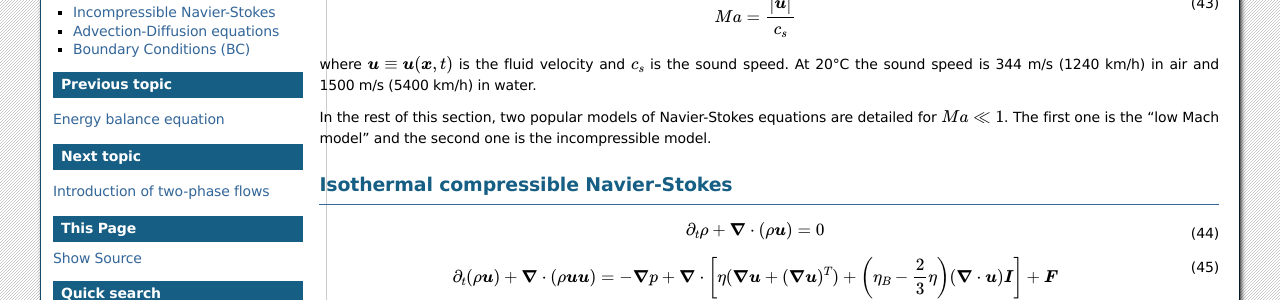
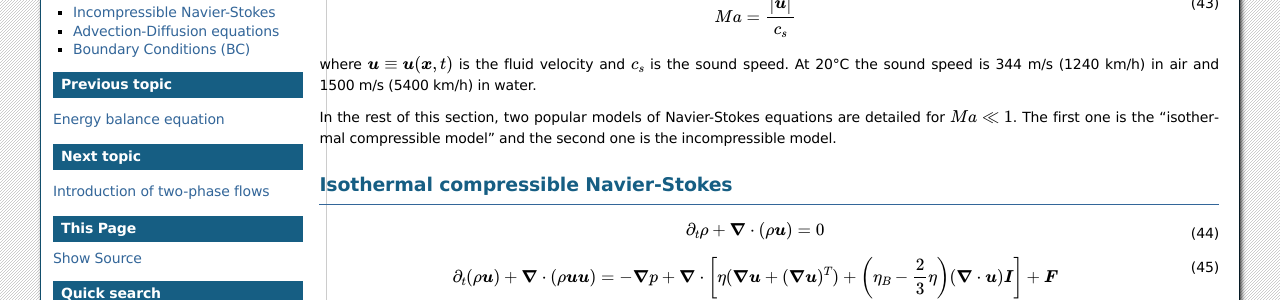
Before and after one commit to cea-lbm-saclay/LBM_Saclay_Documentation, a Sphinx documentation site: the page built from doc/src_doc/05_COURSES/Course_Fluid_Dyn/03_Fluid_Dyn_Models_Summary.rst, in a window 1280 px wide. Shown: the part 149-449 px from the top of the page. Built offline with Sphinx 7.4.7, drawn with Linux system fonts in a browser that asks for light colours.

Commit message:
Update summary models

```diff
--- a/doc/src_doc/05_COURSES/Course_Fluid_Dyn/03_Fluid_Dyn_Models_Summary.rst
+++ b/doc/src_doc/05_COURSES/Course_Fluid_Dyn/03_Fluid_Dyn_Models_Summary.rst
@@ -13,7 +13,7 @@ The Mach number is defined by
 where :math:`\boldsymbol{u}\equiv\boldsymbol{u}(\boldsymbol{x},t)` is the fluid velocity and :math:`c_{s}` is the sound speed. At 20°C the sound speed is 344 m/s (1240 km/h) in air and 1500 m/s (5400 km/h) in
 water.
 
-In the rest of this section, two popular models of Navier-Stokes equations are detailed for :math:`Ma\ll1`. The first one is the “low Mach model” and the second one is the incompressible model.
+In the rest of this section, two popular models of Navier-Stokes equations are detailed for :math:`Ma\ll1`. The first one is the “isothermal compressible model” and the second one is the incompressible model.
 
 Isothermal compressible Navier-Stokes
 ^^^^^^^^^^^^^^^^^^^^^^^^^^^^^^^^^^^^^
```
